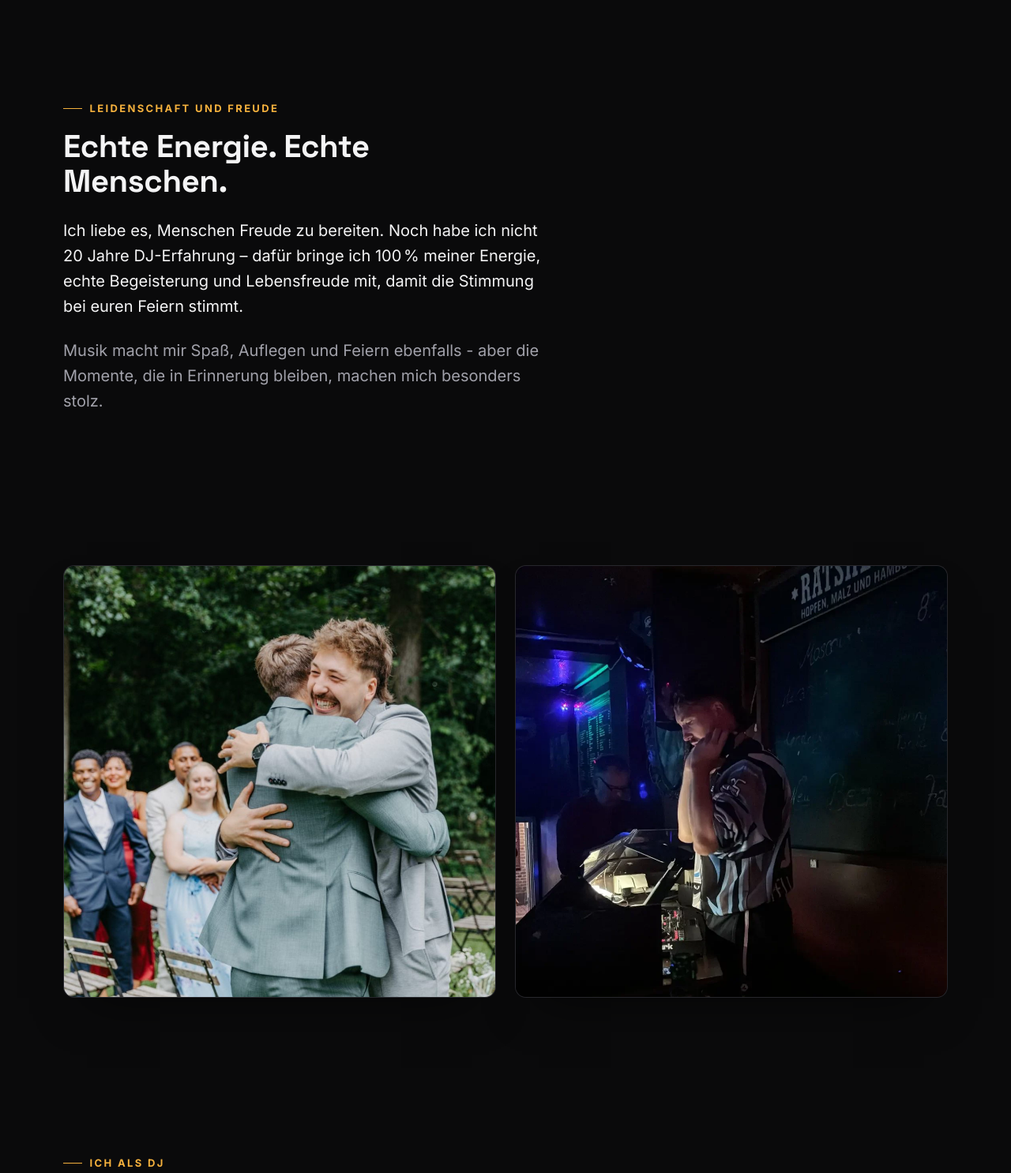
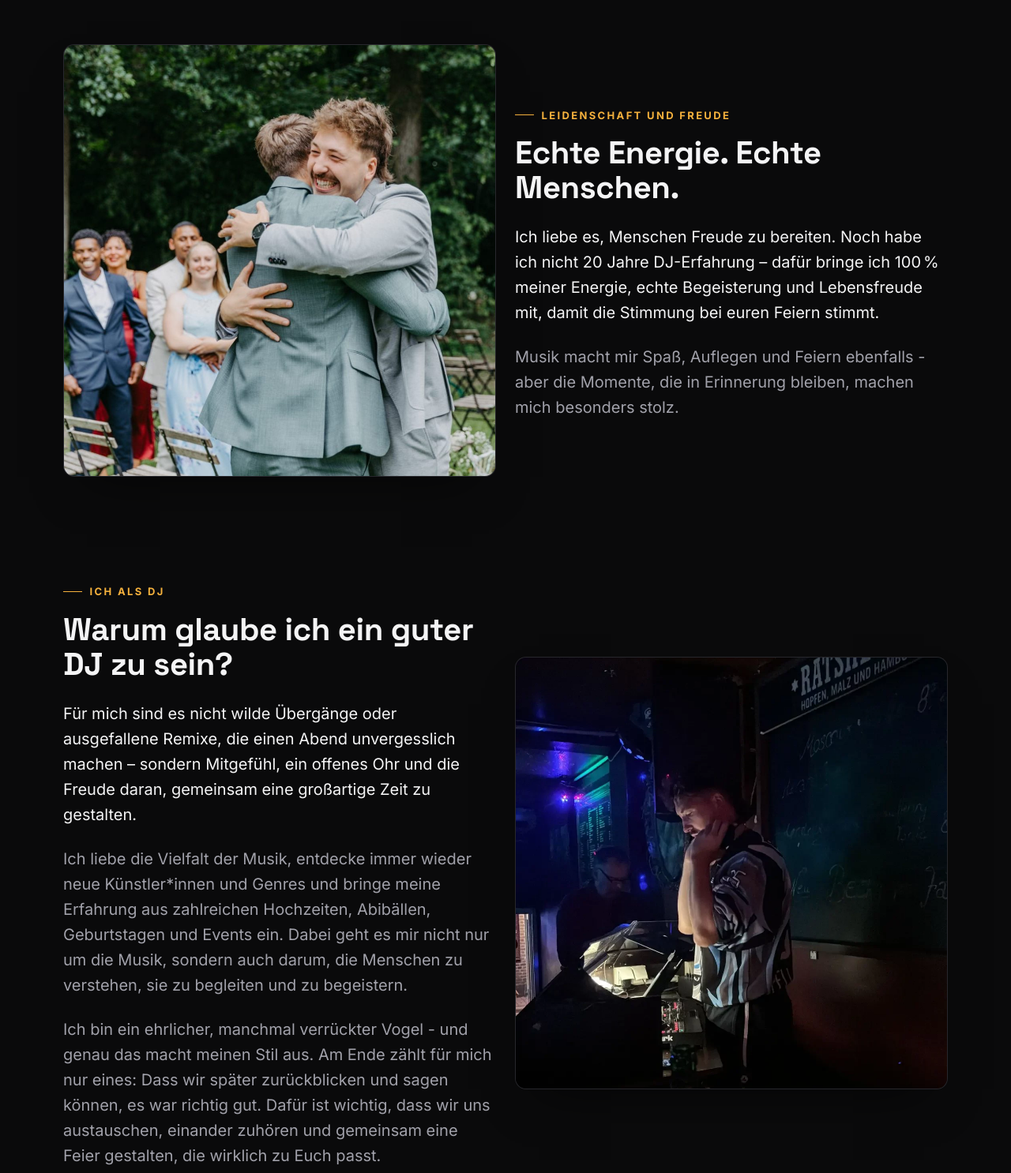
Before and after one commit to FlorianTank/dj-collin, a website built with Vite: page ueber-mich/index.html in a window 1280 px wide. Shown: the part 800-2286 px from the top of the page at 79% size. Built offline with nearby package versions, Linux system fonts and the light colour scheme.

Commit message:
Pair images and text in about me

```diff
--- a/src/styles/sections.css
+++ b/src/styles/sections.css
@@ -267,6 +267,7 @@
   .pair-grid {
     grid-template-columns: 1fr 1fr;
     gap: var(--space-3);
+    align-items: center;
   }
 }
 
--- a/ueber-mich/index.html
+++ b/ueber-mich/index.html
@@ -63,16 +63,19 @@
           </p>
         </div>
         <figure class="media-figure page-hero__figure" data-ratio="2/3">
-          <img src="/about-me-laughing.jpeg"
-               alt="Collin lacht ausgelassen am DJ-Pult, blaues Licht im Hintergrund"
-               width="1067" height="1600"
-               loading="eager" decoding="async" />
+          <img src="/about-me-laughing.jpeg" alt="Collin lacht ausgelassen am DJ-Pult, blaues Licht im Hintergrund"
+            width="1067" height="1600" loading="eager" decoding="async" />
         </figure>
       </div>
     </section>
 
-    <section class="section">
-      <div class="container">
+    <section class="section section--pair">
+      <div class="container pair-grid">
+        <figure class="media-figure" data-ratio="1/1">
+          <img src="/about-me-friends.jpeg" alt="Collin umarmt einen Freund auf einer Hochzeit, Gäste im Hintergrund"
+            width="992" height="1066" loading="lazy" decoding="async" />
+        </figure>
+        <div>
           <p class="section__eyebrow">Leidenschaft und Freude</p>
           <h2 class="section__heading">Echte Energie. Echte Menschen.</h2>
           <div class="bio">
@@ -86,27 +89,12 @@
             </p>
           </div>
         </div>
+      </div>
     </section>
 
     <section class="section section--pair">
       <div class="container pair-grid">
-        <figure class="media-figure" data-ratio="1/1">
-          <img src="/about-me-friends.jpeg"
-               alt="Collin umarmt einen Freund auf einer Hochzeit, Gäste im Hintergrund"
-               width="992" height="1066"
-               loading="lazy" decoding="async" />
-        </figure>
-        <figure class="media-figure" data-ratio="1/1">
-          <img src="/about-me-dj.webp"
-               alt="Collin konzentriert am DJ-Pult in einer Bar, gedämpftes Licht"
-               width="1080" height="1080"
-               loading="lazy" decoding="async" />
-        </figure>
-      </div>
-    </section>
-
-    <section class="section">
-      <div class="container">
+        <div>
           <p class="section__eyebrow">Ich als DJ</p>
           <h2 class="section__heading">Warum glaube ich ein guter DJ zu sein?</h2>
           <div class="bio">
@@ -116,15 +104,22 @@
             </p>
             <p>
               Ich liebe die Vielfalt der Musik, entdecke immer wieder neue Künstler*innen und Genres und bringe meine
-            Erfahrung aus zahlreichen Hochzeiten, Abibällen, Geburtstagen und Events ein. Dabei geht es mir nicht nur um
+              Erfahrung aus zahlreichen Hochzeiten, Abibällen, Geburtstagen und Events ein. Dabei geht es mir nicht nur
+              um
               die Musik, sondern auch darum, die Menschen zu verstehen, sie zu begleiten und zu begeistern.
             </p>
             <p>
               Ich bin ein ehrlicher, manchmal verrückter Vogel - und genau das macht meinen Stil aus. Am Ende zählt für
-            mich nur eines: Dass wir später zurückblicken und sagen können, es war richtig gut. Dafür ist wichtig, dass
+              mich nur eines: Dass wir später zurückblicken und sagen können, es war richtig gut. Dafür ist wichtig,
+              dass
               wir uns austauschen, einander zuhören und gemeinsam eine Feier gestalten, die wirklich zu Euch passt.
             </p>
           </div>
+        </div>
+        <figure class="media-figure" data-ratio="1/1">
+          <img src="/about-me-dj.webp" alt="Collin konzentriert am DJ-Pult in einer Bar, gedämpftes Licht" width="1080"
+            height="1080" loading="lazy" decoding="async" />
+        </figure>
       </div>
     </section>
 
```
Lines whose indentation alone changed are shown as unchanged.
